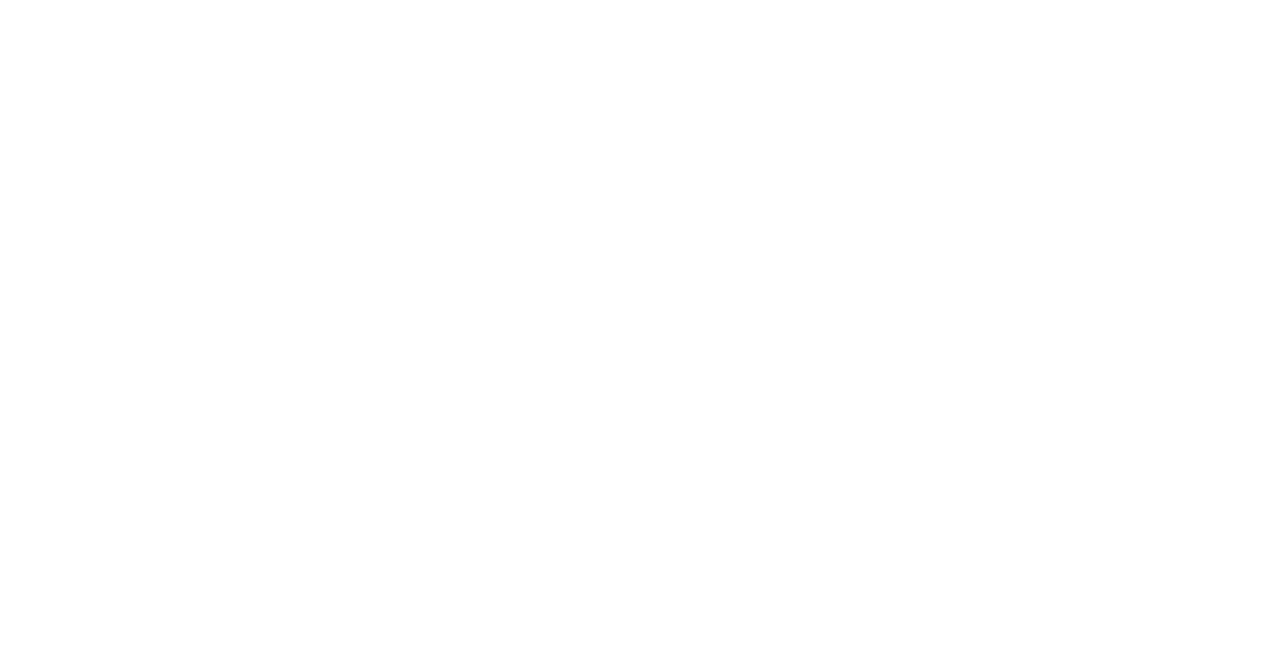
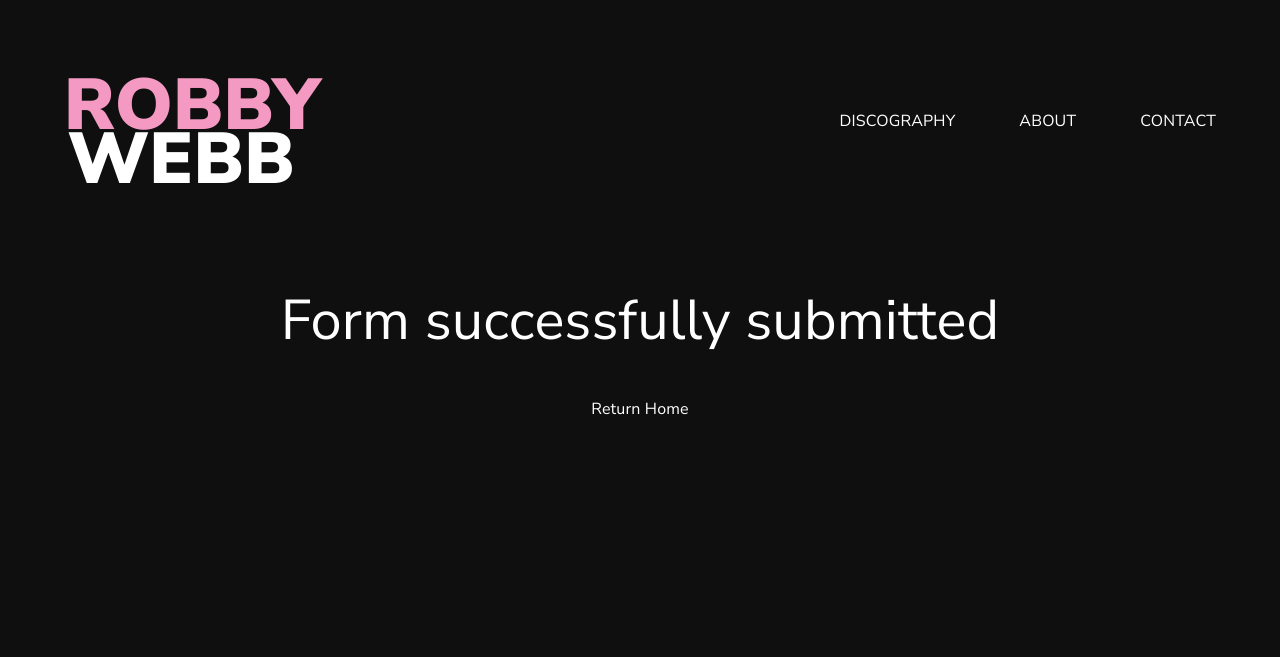
Before and after one commit to joshnussbaum89/robby-webb, a Gatsby site: page /success in a window 1280 px wide. Before the commit this address had no page. Shown: the top 657 px of the page. Built offline with nearby package versions, Linux system fonts and the light colour scheme; Gatsby itself is replaced by a stand-in of ours.

Commit message:
setup form with Netlify

```diff
--- /dev/null
+++ b/src/pages/success.js
@@ -0,0 +1,37 @@
+import React from 'react';
+import styled from 'styled-components';
+import { motion } from 'framer-motion';
+import { Link } from 'gatsby';
+
+// Components
+import Layout from '../components/Layout';
+import Seo from '../components/SEO';
+
+const ErrorHeader = styled.div`
+  text-align: center;
+  margin: 6rem 0;
+  width: 100%;
+  height: 100vh;
+`;
+
+const NotFoundPage = () => {
+  return (
+    <Layout>
+      <Seo siteTitle='Robby Webb | Success' />
+      <motion.section
+        style={{ opacity: 0 }}
+        animate={{ opacity: 1 }}
+        transition={{ ease: 'easeInOut', duration: 0.5 }}
+      >
+        <ErrorHeader>
+          <div className='header-container'>
+            <h2>Form successfully submitted</h2>
+            <Link to='/'>Return Home</Link>
+          </div>
+        </ErrorHeader>
+      </motion.section>
+    </Layout>
+  );
+};
+
+export default NotFoundPage;
```
Also changed, not shown: src/components/ContactForm.js (+16 -1 lines).
